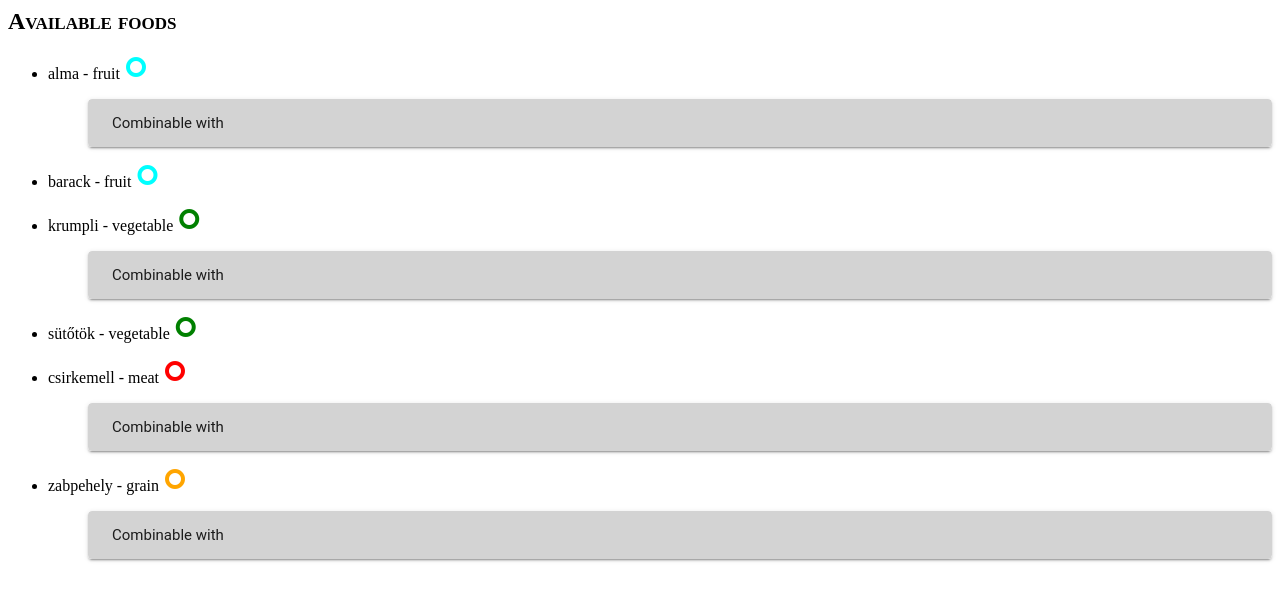
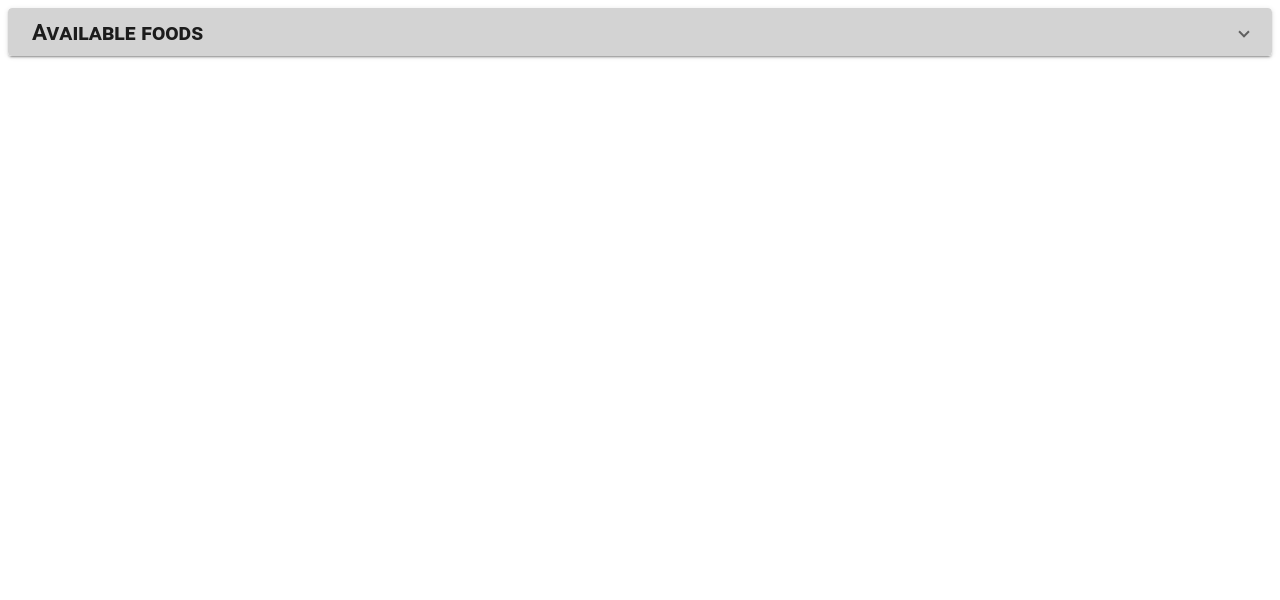
Before and after one commit to zoltangoendoes/food-table, an Angular app: page / in a window 1280 px wide. Shown: the top 600 px of the page. Built offline with nearby package versions, Linux system fonts and the light colour scheme.

Commit message:
minor refactor

```diff
--- /dev/null
+++ b/src/app/foods.ts
@@ -0,0 +1,37 @@
+type foodType = 'fruit' | 'vegetable' | 'grain' | 'meat' | 'other';
+export class Food {
+  type: foodType;
+  name: String;
+  combinableWith?: Food[];
+}
+
+export class Foods {
+  public static alma: Food = {
+    name: 'alma',
+    type: 'fruit',
+  };
+  public static krumpli: Food = {
+    name: 'krumpli',
+    type: 'vegetable',
+  };
+
+  public static zabpehely: Food = {
+    name: 'zabpehely',
+    type: 'grain',
+  };
+
+  public static barack: Food = {
+    name: 'barack',
+    type: 'fruit',
+  };
+
+  public static sutotok: Food = {
+    name: 'sütőtök',
+    type: 'vegetable',
+  };
+
+  public static csirkemell: Food = {
+    name: 'csirkemell',
+    type: 'meat',
+  };
+}
--- a/src/app/hello.component.html
+++ b/src/app/hello.component.html
@@ -1,4 +1,10 @@
+<mat-expansion-panel>
+  <mat-expansion-panel-header style="background-color:lightgrey">
+    <mat-panel-title>
       <h2 style="font-variant: small-caps;">Available foods</h2>
+    </mat-panel-title>
+  </mat-expansion-panel-header>
+
   <ul>
     <li *ngFor="let food of availableFoods">
       <p>
@@ -18,7 +24,7 @@
       </p>
 
       <ul *ngIf="food.combinableWith" class="combination-list">
-      <mat-expansion-panel hideToggle>
+        <mat-expansion-panel>
           <mat-expansion-panel-header style="background-color:lightgrey">
             <mat-panel-title> Combinable with </mat-panel-title>
           </mat-expansion-panel-header>
@@ -28,7 +34,10 @@
               <mat-icon *ngIf="subfood.type == 'fruit'" style="color: cyan">
                 trip_origin</mat-icon
               >
-            <mat-icon *ngIf="subfood.type == 'vegetable'" style="color: green">
+              <mat-icon
+                *ngIf="subfood.type == 'vegetable'"
+                style="color: green"
+              >
                 trip_origin</mat-icon
               >
               <mat-icon *ngIf="subfood.type == 'meat'" style="color: red">
@@ -43,3 +52,4 @@
       </ul>
     </li>
   </ul>
+</mat-expansion-panel>
--- a/src/app/hello.component.ts
+++ b/src/app/hello.component.ts
@@ -1,11 +1,6 @@
 import { Component, Input, OnInit } from '@angular/core';
+import { Foods, Food } from './foods';
 
-type foodType = 'fruit' | 'vegetable' | 'grain' | 'meat' | 'other';
-class Food {
-  type: foodType;
-  name: String;
-  combinableWith?: Food[];
-}
 @Component({
   selector: 'hello',
   templateUrl: './hello.component.html',
@@ -13,53 +8,14 @@ class Food {
 })
 export class HelloComponent implements OnInit {
   @Input() name: string;
-  krumpli: Food = {
-    name: 'krumpli',
-    type: 'vegetable',
-  };
-  alma: Food = {
-    name: 'alma',
-    type: 'fruit',
-    combinableWith: [
-      this.krumpli,
-      {
-        name: 'zabpehely',
-        type: 'grain',
-      },
-    ],
-  };
-
-  zabpehely: Food = {
-    name: 'zabpehely',
-    type: 'grain',
-    combinableWith: [this.alma],
-  };
 
   availableFoods: Food[] = [
-    this.alma,
-    {
-      name: 'barack',
-      type: 'fruit',
-    },
-    {
-      name: 'krumpli',
-      type: 'vegetable',
-      combinableWith: [this.alma],
-    },
-    {
-      name: 'sütőtök',
-      type: 'vegetable',
-    },
-    {
-      name: 'csirkemell',
-      type: 'meat',
-      combinableWith: [this.alma],
-    },
-    {
-      name: 'zabpehely',
-      type: 'grain',
-      combinableWith: [this.alma],
-    },
+    Foods.alma,
+    Foods.sutotok,
+    Foods.barack,
+    Foods.zabpehely,
+    Foods.krumpli,
+    Foods.csirkemell,
   ];
   ngOnInit() {}
 }
```
Lines whose indentation alone changed are shown as unchanged.
